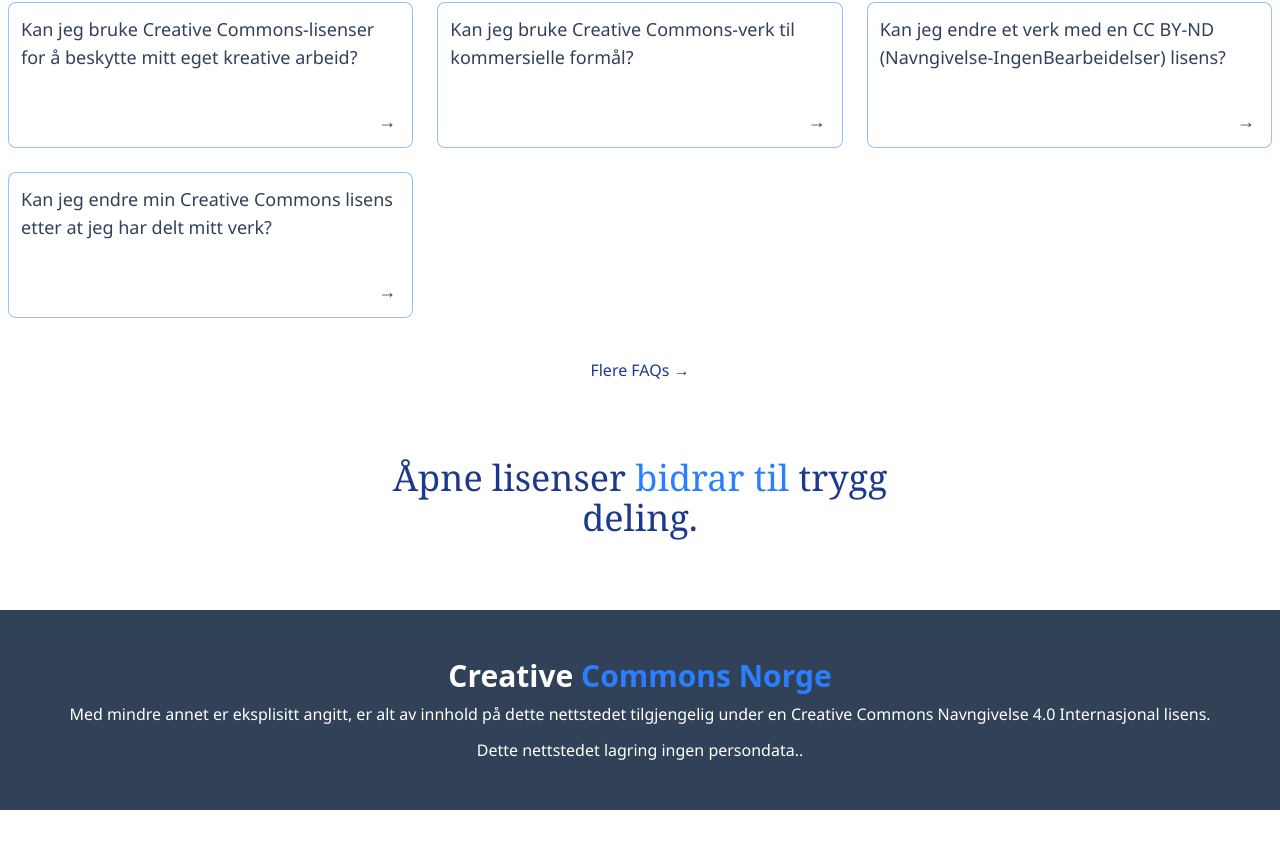
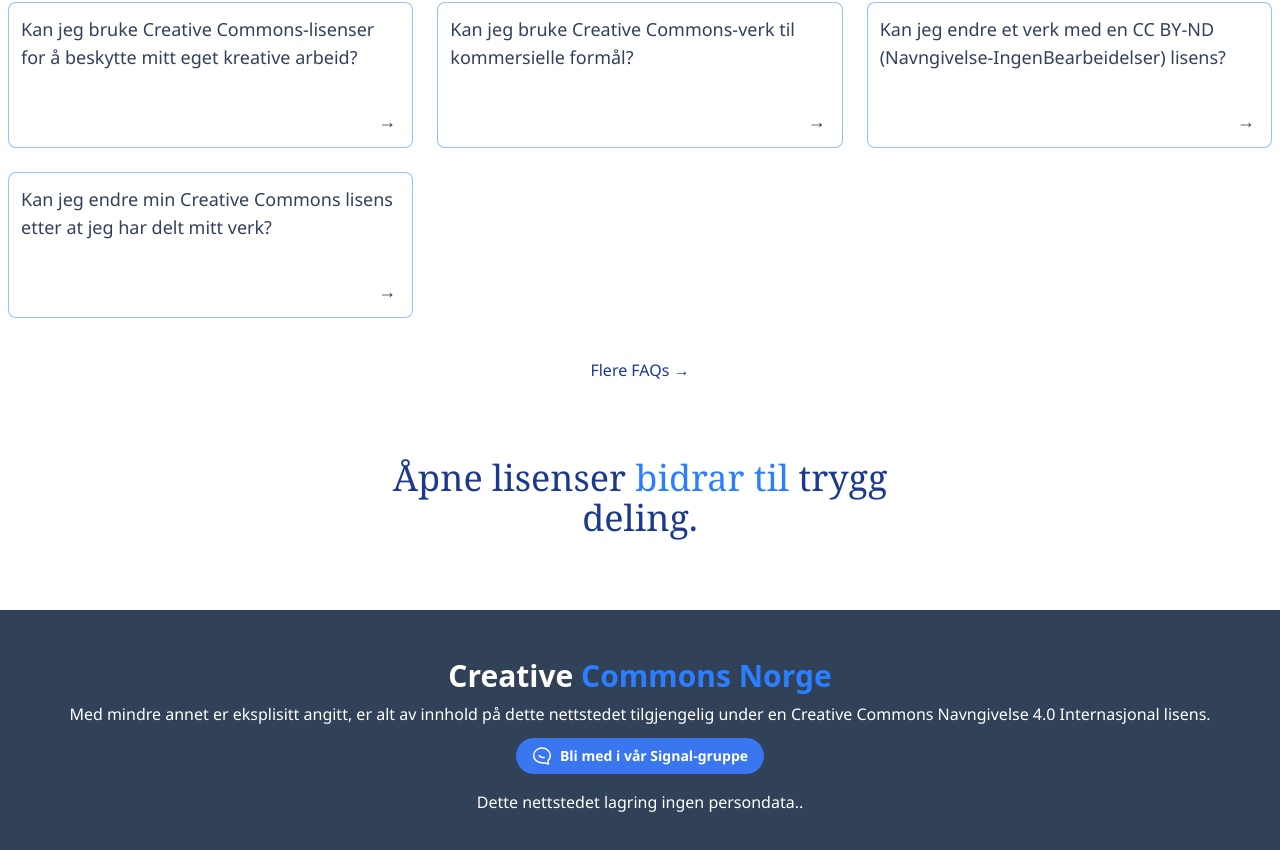
Before and after one commit to christer-io/creativecommons, a Next.js app: page / in a window 1280 px wide. Shown: the part 1872-2722 px from the top of the page. Before the commit the page ends 2682 px from the top, so only its background shows below. Built offline with nearby package versions, Linux system fonts and the light colour scheme.

Commit message:
Har lagt til lenke til signal gruppe

```diff
--- a/components/Footer.tsx
+++ b/components/Footer.tsx
@@ -1,4 +1,7 @@
 function Footer() {
+    const signalGroupUrl =
+      "https://signal.group/#CjQKICNZFlK2RTBSgZQdtdLr8O4spTFJmtwxUvkvAO_4euIREhDdmw_dl4v_bI8jGJdENotM";
+
     return (
       <div className="bg-slate-700 text-white  ">
         <div className="pb-2 pt-12 ">
@@ -6,6 +9,36 @@
         </div>
         <div className="text-center">
             <h2 className="text-center pb-3">Med mindre annet er eksplisitt angitt, er alt av innhold på dette nettstedet tilgjengelig under en <a href="https://creativecommons.org/licenses/by/4.0/">Creative Commons Navngivelse 4.0 Internasjonal lisens.</a></h2>
+            <div className="pb-4">
+              <a
+                href={signalGroupUrl}
+                target="_blank"
+                rel="noopener noreferrer"
+                className="mx-auto inline-flex items-center gap-2 rounded-full bg-[#3A76F0] px-4 py-2 text-sm font-semibold text-white transition-colors hover:bg-[#2F65D3]"
+              >
+                <svg
+                  aria-hidden="true"
+                  viewBox="0 0 24 24"
+                  className="h-5 w-5"
+                  fill="none"
+                  xmlns="http://www.w3.org/2000/svg"
+                >
+                  <path
+                    d="M12 2.5c5.5 0 10 3.95 10 8.82 0 2.44-1.1 4.65-2.88 6.26l.6 3.92-3.86-1.2A11.2 11.2 0 0 1 12 20.14c-5.5 0-10-3.95-10-8.82S6.5 2.5 12 2.5Z"
+                    stroke="white"
+                    strokeWidth="1.8"
+                    strokeLinejoin="round"
+                  />
+                  <path
+                    d="M8.7 11.6c.67.86 1.58 1.5 2.67 1.93 1.1.43 2.2.53 3.35.3"
+                    stroke="white"
+                    strokeWidth="1.8"
+                    strokeLinecap="round"
+                  />
+                </svg>
+                Bli med i vår Signal-gruppe
+              </a>
+            </div>
             <h3 className="text-center pb-12">Dette nettstedet lagring ingen persondata..</h3>
 
         </div>
--- a/content/kontakt.md
+++ b/content/kontakt.md
@@ -12,6 +12,8 @@
 ---
 Creative Commons Norge.
 
-#### Direkte via Telefon eller SMS:
+####  Via telefon, vår Signal gruppe eller SMS:
 
 Christer Gundersen: +47 93 41 13 60
+
+[Lenke til Signal:](https://signal.group/#CjQKICNZFlK2RTBSgZQdtdLr8O4spTFJmtwxUvkvAO_4euIREhDdmw_dl4v_bI8jGJdENotM)
```
